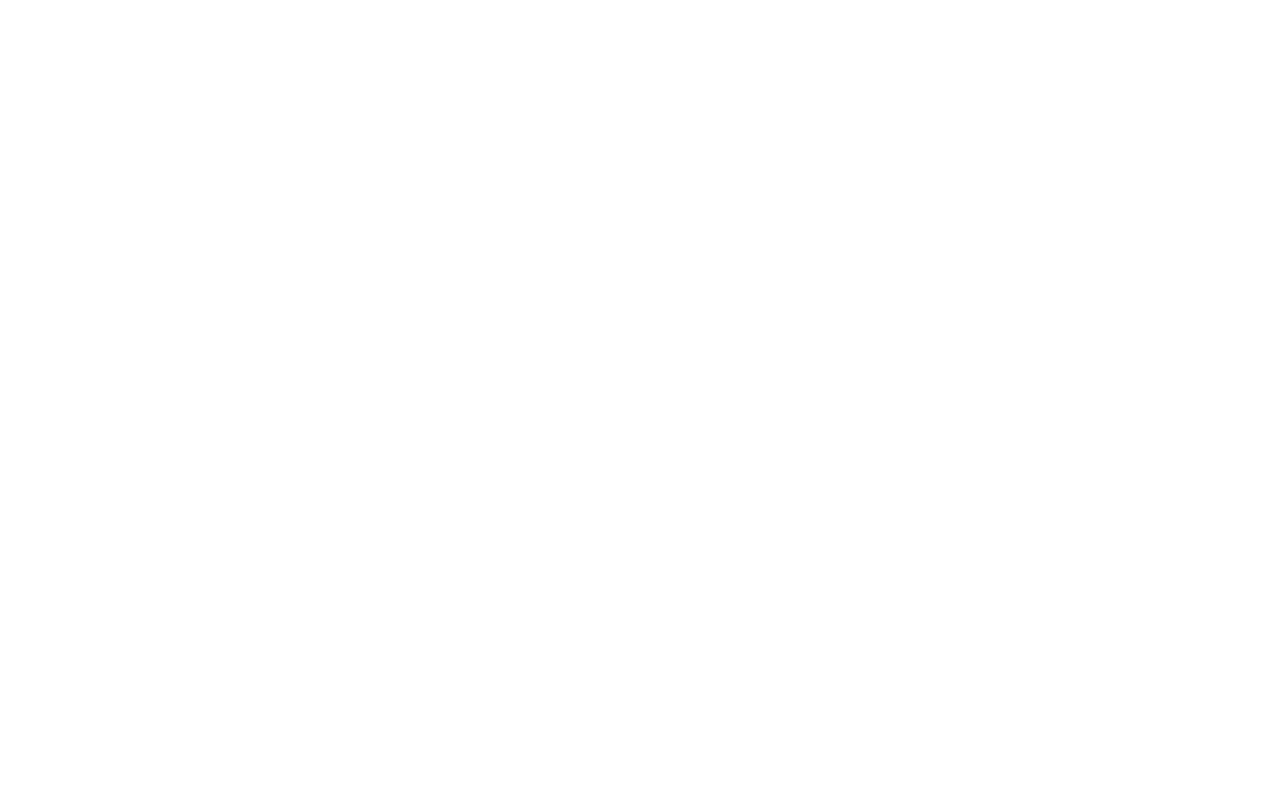
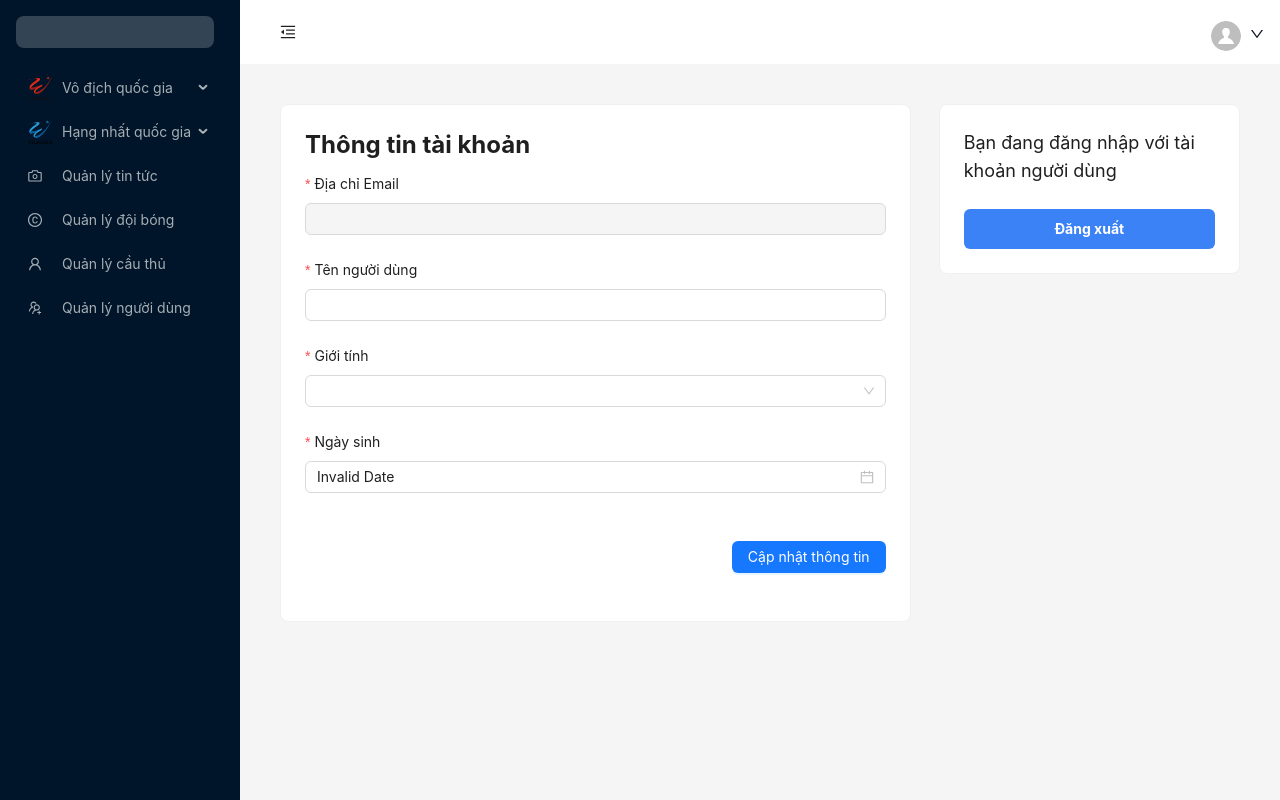
Before and after one commit to VuVietDuy/v-league-admin, a React (Vite) app: page /profile in a window 1280 px wide. Before the commit this address had no page. Built offline with nearby package versions, Linux system fonts and the light colour scheme.

Commit message:
complete logout and profile page

```diff
--- a/src/App.tsx
+++ b/src/App.tsx
@@ -24,6 +24,7 @@
 import Login from "./pages/Auth/Login";
 import { PersistGate } from "redux-persist/integration/react";
 import PlayerEdit from "./pages/Player/PlayerEdit";
+import { Profile } from "./pages/Profile/Profile";
 
 const queryClient = new QueryClient();
 
@@ -36,6 +37,8 @@
             <Routes>
               <Route path="/login" element={<Login />} />
               <Route path="/" element={<RootLayout />}>
+                <Route path="/profile" element={<Profile />} />
+
                 <Route path="/users" element={<UserList />} />
                 <Route
                   path="/category/:tournament"
--- a/src/components/RootLayout.tsx
+++ b/src/components/RootLayout.tsx
@@ -1,8 +1,10 @@
 import React, { useEffect, useState } from "react";
-import { Button, Layout, Menu, theme } from "antd";
+import { Avatar, Button, Dropdown, Layout, Menu, Space, theme } from "antd";
 import {
   CameraOutlined,
   CopyrightOutlined,
+  DownOutlined,
+  LogoutOutlined,
   MenuFoldOutlined,
   MenuUnfoldOutlined,
   UsergroupAddOutlined,
@@ -11,8 +13,12 @@
 import { NavLink, Outlet, useLocation, useNavigate } from "react-router-dom";
 import Vleague1 from "@/assets/VLeague1.png";
 import Vleague2 from "@/assets/VLeague2.png";
-import { useSelector } from "react-redux";
+import { useDispatch, useSelector } from "react-redux";
 import { RootState } from "@/store/store";
+import { MenuProps } from "antd/lib";
+import { logoutUser } from "@/store/slice/user.slice";
+import { deleteToken } from "@/store/slice/token.slice";
+import defaultAvatar from "../assets/defaultAvatar.png";
 
 const { Header, Sider, Content } = Layout;
 
@@ -127,12 +133,14 @@
 const RootLayout = () => {
   const [collapsed, setCollapsed] = useState(false);
   const location = useLocation();
+  const dispatch = useDispatch();
 
   const {
     token: { colorBgContainer },
   } = theme.useToken();
 
   const accessToken = useSelector((state: RootState) => state.token);
+  const user = useSelector((state: RootState) => state.user);
   const navigate = useNavigate();
   useEffect(() => {
     if (!accessToken) {
@@ -168,6 +176,24 @@
       )
     );
 
+  const handleLogout = () => {
+    navigate("/login");
+    dispatch(logoutUser());
+    dispatch(deleteToken());
+  };
+  const items: MenuProps["items"] = [
+    {
+      key: "1",
+      label: <span onClick={() => navigate("/profile")}>Tài khoản</span>,
+      icon: <UserOutlined />,
+    },
+
+    {
+      key: "2",
+      label: <span onClick={handleLogout}>Đăng xuất</span>,
+      icon: <LogoutOutlined />,
+    },
+  ];
   return (
     <Layout style={{ height: "100vh" }}>
       <Sider
@@ -196,7 +222,15 @@
           transition: "all 0.2s",
         }}
       >
-        <Header style={{ padding: 0, background: colorBgContainer }}>
+        <Header
+          style={{
+            background: colorBgContainer,
+            display: "flex",
+            justifyContent: "space-between",
+            alignItems: "center",
+            padding: "0 16px",
+          }}
+        >
           <Button
             type="text"
             icon={collapsed ? <MenuUnfoldOutlined /> : <MenuFoldOutlined />}
@@ -207,6 +241,24 @@
               height: 64,
             }}
           />
+          {user ? (
+            <Dropdown className="text-gray-900" menu={{ items }}>
+              <a onClick={(e) => e.preventDefault()}>
+                <Space>
+                  <p className="text-gray-900 font-bold">{user?.name}</p>
+
+                  <Avatar src={user?.avatar || defaultAvatar} />
+                  <DownOutlined className="text-gray-900" />
+                </Space>
+              </a>
+            </Dropdown>
+          ) : (
+            <Button>
+              <a href="/login" className=" text-nowrap">
+                Đăng nhập
+              </a>
+            </Button>
+          )}
         </Header>
         <Content>
           <Outlet />
--- a/src/pages/Auth/Login.tsx
+++ b/src/pages/Auth/Login.tsx
@@ -1,6 +1,7 @@
 import fetcher from "@/api/fetcher";
 import { setToken } from "@/store/slice/token.slice";
 import { loginUser } from "@/store/slice/user.slice";
+import { message } from "antd";
 import { ErrorMessage, Formik } from "formik";
 import { useDispatch } from "react-redux";
 import { NavLink, useNavigate } from "react-router-dom";
@@ -10,12 +11,20 @@
   const navigate = useNavigate();
   const handleSubmit = (values: any) => {
     console.log(values);
-    fetcher.post("auth/login", values).then((res) => {
-      console.log(res);
-      dispatch(loginUser(res.data.data.user));
-      dispatch(setToken(res.data.data.access_token));
-      navigate("/");
-    });
+    fetcher
+      .post("auth/login", values)
+      .then((res) => {
+        console.log(res);
+        dispatch(loginUser(res.data.data.user));
+        dispatch(setToken(res.data.data.access_token));
+        navigate("/");
+      })
+      .catch((err) => {
+        message.error(
+          "Đăng nhập thất bại, Email hoặc mật khẩu không chính xác!"
+        );
+        console.log("Error: " + err);
+      });
   };
   return (
     <div className="container flex flex-col items-center justify-center m-auto  h-screen">
--- a/src/pages/Player/PlayerCreate.tsx
+++ b/src/pages/Player/PlayerCreate.tsx
@@ -69,7 +69,7 @@
 
   const handleSubmit = async (values: any) => {
     const formData = new FormData();
-
+    console.log("chekc value", values);
     const dateOfBirthISO = values.dateOfBirth
       ? values.dateOfBirth.toISOString()
       : "";
--- /dev/null
+++ b/src/pages/Profile/Profile.tsx
@@ -0,0 +1,176 @@
+import fetcher from "@/api/fetcher";
+import { deleteToken } from "@/store/slice/token.slice";
+import { loginUser, logoutUser } from "@/store/slice/user.slice";
+import { RootState } from "@/store/store";
+import { User } from "@/store/types/user.type";
+import { formatDate } from "@/utils/formatDate";
+import {
+  Button,
+  Card,
+  Col,
+  DatePicker,
+  Form,
+  Input,
+  message,
+  Row,
+  Select,
+} from "antd";
+import dayjs from "dayjs";
+import React, { useEffect, useState } from "react";
+import { useDispatch, useSelector } from "react-redux";
+import { useNavigate } from "react-router-dom";
+
+const genders = [
+  {
+    label: "Nam",
+    value: "MALE",
+  },
+  {
+    label: "Nữ",
+    value: "FEMALE",
+  },
+  {
+    label: "Khác",
+    value: "DEFFERENCE",
+  },
+];
+export const Profile = () => {
+  const user = useSelector((state: RootState) => state.user);
+  const [loading, setLoading] = useState(false);
+  const [form] = Form.useForm();
+  const navigate = useNavigate();
+  const dispatch = useDispatch();
+
+  useEffect(() => {
+    if (user) {
+      form.setFieldsValue({
+        name: user.name,
+        email: user.email,
+        gender: user.gender,
+        dateOfBirth: dayjs(user.dateOfBirth),
+      });
+    }
+  }, [user]);
+  const onFinish = (values: User) => {
+    setLoading(true);
+    fetcher
+      .put(`users/${user?.id} `, values)
+      .then((res) => {
+        console.log(res.data);
+        dispatch(loginUser(res.data));
+        // navigate(0);
+        message.success("Cập nhật thông tin tài khoản thành công!");
+        setLoading(false);
+      })
+      .catch((err) => {
+        setLoading(false);
+        message.error("Cập nhật thông tin tài khoản thất bại!");
+        console.log(err);
+      });
+  };
+
+  const handleLogout = () => {
+    navigate("/login");
+    dispatch(logoutUser());
+    dispatch(deleteToken());
+  };
+  return (
+    <div className="w-full mx-2 md:w-[80vw] md:mx-auto py-10">
+      <div className="grid grid-cols-12 gap-7 px-8">
+        <div className="col-span-12 md:col-span-8">
+          <Card>
+            <h1 className="text-primary text-2xl font-bold mb-3">
+              Thông tin tài khoản
+            </h1>
+
+            <Form
+              form={form}
+              name="add-club-form"
+              layout="vertical"
+              onFinish={onFinish}
+            >
+              <Form.Item
+                label="Địa chỉ Email"
+                name="email"
+                rules={[
+                  {
+                    required: true,
+                    message: "Vui lòng nhập địa chỉ Email!",
+                  },
+                ]}
+              >
+                <Input disabled />
+              </Form.Item>
+              <Form.Item
+                label="Tên người dùng"
+                name="name"
+                rules={[
+                  {
+                    required: true,
+                    message: "Vui lòng nhập tên người dùng!",
+                  },
+                ]}
+              >
+                <Input />
+              </Form.Item>
+
+              <Form.Item
+                label="Giới tính"
+                name="gender"
+                rules={[
+                  { required: true, message: "Vui lòng chọn giới tính!" },
+                ]}
+              >
+                <Select>
+                  {genders.map((gender, index) => (
+                    <Select.Option key={index} value={gender.value}>
+                      <div className="flex gap-4 items-center">
+                        <span>{gender.label}</span>
+                      </div>
+                    </Select.Option>
+                  ))}
+                </Select>
+              </Form.Item>
+
+              <Form.Item
+                label="Ngày sinh"
+                name="dateOfBirth"
+                rules={[
+                  { required: true, message: "Vui lòng chọn ngày sinh!" },
+                ]}
+              >
+                <DatePicker placeholder="" className="w-full" />
+              </Form.Item>
+              <Form.Item>
+                <Button
+                  type="primary"
+                  className="float-right mt-6"
+                  htmlType="submit"
+                  loading={loading}
+                >
+                  Cập nhật thông tin
+                </Button>
+              </Form.Item>
+            </Form>
+          </Card>
+        </div>
+        <div className="col-span-12 md:col-span-4">
+          <Card>
+            <div className="flex item-center flex-wrap gap-1">
+              <h3 className="text-lg">
+                Bạn đang đăng nhập với tài khoản người dùng
+              </h3>
+              <span className="text-lg font-semibold">{user?.name}</span>
+            </div>
+            <button
+              onClick={handleLogout}
+              className="flex w-full justify-center items-center p-2 font-bold text-white h-[40px] rounded-md mt-5 hover:opacity-85 bg-blue-500"
+            >
+              Đăng xuất
+            </button>
+          </Card>
+        </div>
+      </div>
+    </div>
+  );
+};
--- a/src/store/types/user.type.ts
+++ b/src/store/types/user.type.ts
@@ -1,6 +1,8 @@
 export interface User {
-  firstName: string;
-  lastName: string;
+  id: number;
+  name: string;
+  email: string;
+  gender: string;
   dateOfBirth: string;
   avatar: string | null;
 }
```
Also changed, not shown: src/assets/defaultAvatar.png (added).
